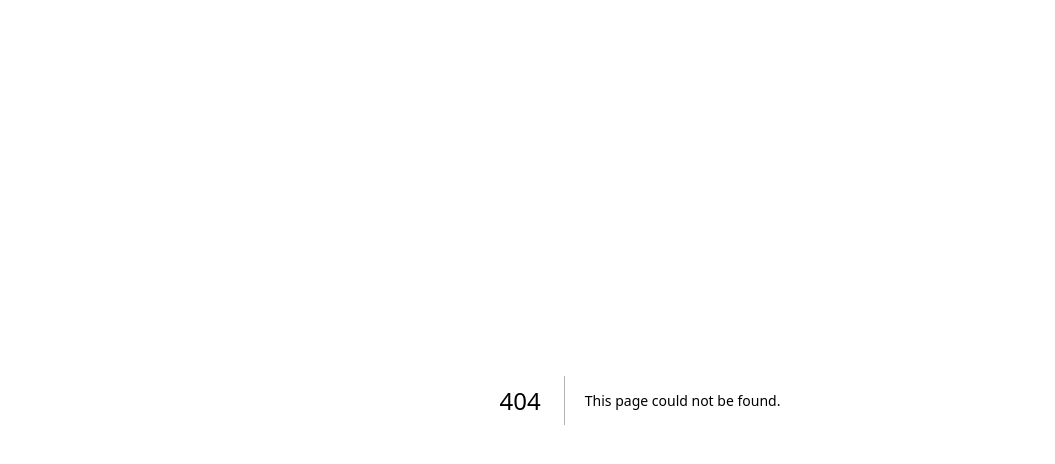
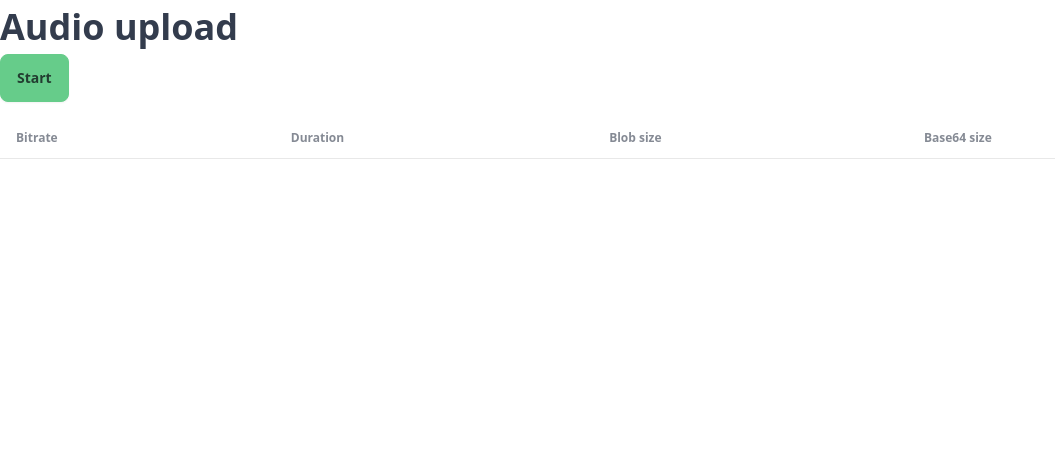
Before and after one commit to askable-nic/spike-aimod-no-agent, a Next.js app: page /audio-upload in a window 1280 px wide. Before the commit this address had no page. Shown: the top 464 px of the page, without its empty margins (0-1055 px from the left). Built offline with nearby package versions, Linux system fonts and the light colour scheme.

Commit message:
audio upload

```diff
--- /dev/null
+++ b/app/audio-upload/AudioUpload.tsx
@@ -0,0 +1,193 @@
+"use client";
+import { useMemo, useRef, useState } from "react";
+
+const AUDIO_BITRATE = 9600;
+
+async function getMicrophone() {
+  const userMedia = await navigator.mediaDevices.getUserMedia({
+    audio: true,
+  });
+  // record mp3 audio compressed for voice (low quality)
+  return new MediaRecorder(userMedia, {
+    mimeType: "audio/webm;codecs=opus",
+    audioBitsPerSecond: AUDIO_BITRATE,
+  });
+}
+
+type StatsResult = {
+  bitrate: number;
+  duration: number;
+  blobsize: number;
+  base64size: number;
+};
+
+export const AudioUpload = ({}) => {
+  const [recordingState, setRecordingState] = useState<
+    "idle" | "initialising" | "recording" | "finalising"
+  >("idle");
+  const activeMic = useRef<MediaRecorder | undefined>();
+  const recordStartTime = useRef<number | undefined>();
+  const [audioSrcUrl, setAudioSrcUrl] = useState<string | undefined>();
+  const [statsResults, setStatsResults] = useState<StatsResult[]>([]);
+//   const [displayTimer, setDisplayTimer] = useState<string | undefined>();
+//   const displayTimerInterval = useRef<NodeJS.Timeout | undefined>();
+//   const [displayTestDuration, setDisplayTestDuration] = useState<string | undefined>();
+
+  const startRecording = useMemo(
+    () => () => {
+      setRecordingState("initialising");
+      setAudioSrcUrl(undefined);
+      getMicrophone()
+        .then((mic) => {
+          mic.ondataavailable = (event) => {
+            const duration = Date.now() - recordStartTime.current!;
+            console.log("Data available", event.data, {
+              blobsize: event.data.size,
+              duration,
+            });
+
+            const reader = new FileReader();
+            reader.onload = function (e) {
+              const srcUrl = (e.target?.result ?? undefined) as
+                | string
+                | undefined;
+              if (srcUrl) {
+                console.log("srcUrl", srcUrl);
+                setAudioSrcUrl(srcUrl);
+                // audioNode.current.play();
+                const base64size = srcUrl
+                  .replace(/^data:.+base64,/, "")
+                  .replace(/=$/g, "").length;
+                setStatsResults((prev) => [
+                  ...prev,
+                  {
+                    bitrate: AUDIO_BITRATE,
+                    duration,
+                    blobsize: event.data.size,
+                    base64size,
+                  },
+                ]);
+              } else {
+                setAudioSrcUrl(undefined);
+              }
+            };
+            reader.readAsDataURL(event.data);
+          };
+          mic.start();
+          recordStartTime.current = Date.now();
+          activeMic.current = mic;
+          setRecordingState("recording");
+        })
+        .catch((err) => {
+          console.error(err);
+          setRecordingState("idle");
+        });
+    },
+    []
+  );
+
+  const stopRecording = useMemo(
+    () => () => {
+      setRecordingState("finalising");
+      if (!activeMic.current) {
+        console.warn("No active microphone");
+        setRecordingState("idle");
+        return;
+      }
+      activeMic.current.stop();
+      activeMic.current.stream.getTracks().forEach((track) => track.stop());
+      setRecordingState("idle");
+    },
+    []
+  );
+
+  const recordButton = useMemo(() => {
+    switch (recordingState) {
+      case "idle":
+        return (
+          <button className="btn btn-primary" onClick={startRecording}>
+            Start
+          </button>
+        );
+      case "initialising":
+        return (
+          <button className="btn" disabled>
+            Start
+          </button>
+        );
+      case "recording":
+        return (
+          <button className="btn btn-secondary" onClick={stopRecording}>
+            Stop
+          </button>
+        );
+      case "finalising":
+        return (
+          <button className="btn" disabled>
+            Stop
+          </button>
+        );
+      default:
+        return (
+          <button className="btn" disabled>
+            ...
+          </button>
+        );
+    }
+  }, [recordingState, startRecording, stopRecording]);
+
+//   const automateResults = () => {
+//     startRecording();
+//     const testDuration = Math.random() * 1000 * 60 + 5000;
+//     setDisplayTestDuration((testDuration / 1000).toFixed(2));
+//     setTimeout(() => {
+//       stopRecording();
+//       setTimeout(automateResults, 1000);
+//     }, testDuration);
+//     //   }, 2000);
+//   };
+
+//   useEffect(() => {
+//     automateResults();
+//     displayTimerInterval.current = setInterval(() => {
+//       if (recordStartTime.current) {
+//         setDisplayTimer(
+//           ((Date.now() - recordStartTime.current) / 1000).toFixed(2)
+//         );
+//       } else {
+//         setDisplayTimer(undefined);
+//       }
+//     }, 250);
+//   }, []);
+
+  return (
+    <div className="space-y-4">
+      <div className="flex items-center">
+        {recordButton}
+        {/* {displayTimer && <div className="ml-4">{displayTimer}s / {displayTestDuration ?? '?'}s</div>} */}
+      </div>
+      {audioSrcUrl && <audio controls src={audioSrcUrl} />}
+      <table className="table">
+        {/* head */}
+        <thead>
+          <tr>
+            <th>Bitrate</th>
+            <th>Duration</th>
+            <th>Blob size</th>
+            <th>Base64 size</th>
+          </tr>
+        </thead>
+        <tbody>
+          {statsResults.map((result, i) => (
+            <tr key={i}>
+              <td>{result.bitrate}</td>
+              <td>{result.duration}</td>
+              <td>{result.blobsize}</td>
+              <td>{result.base64size}</td>
+            </tr>
+          ))}
+        </tbody>
+      </table>
+    </div>
+  );
+};
--- /dev/null
+++ b/app/audio-upload/page.tsx
@@ -0,0 +1,10 @@
+import { AudioUpload } from "./AudioUpload";
+
+export default function Page() {
+  return (
+    <div className="container mx-auto">
+      <h1>Audio upload</h1>
+      <AudioUpload />
+    </div>
+  );
+}
```
